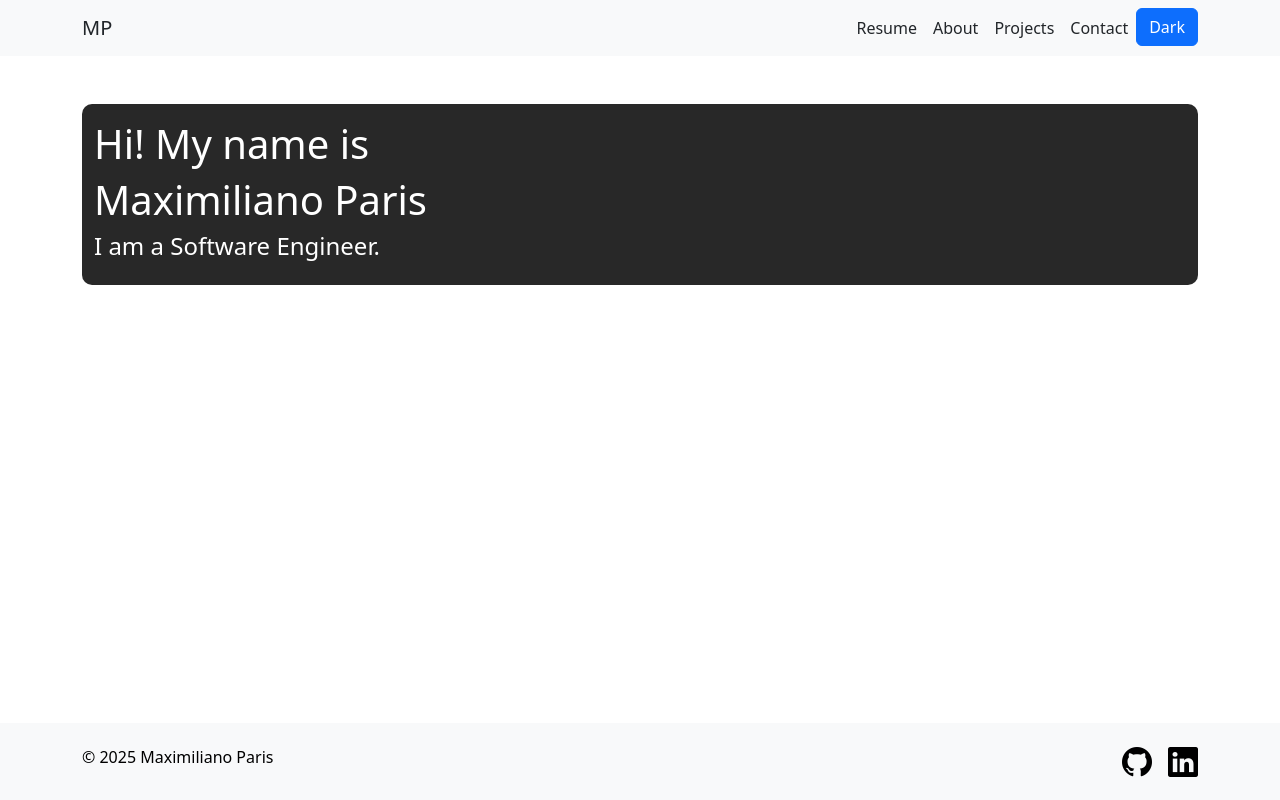
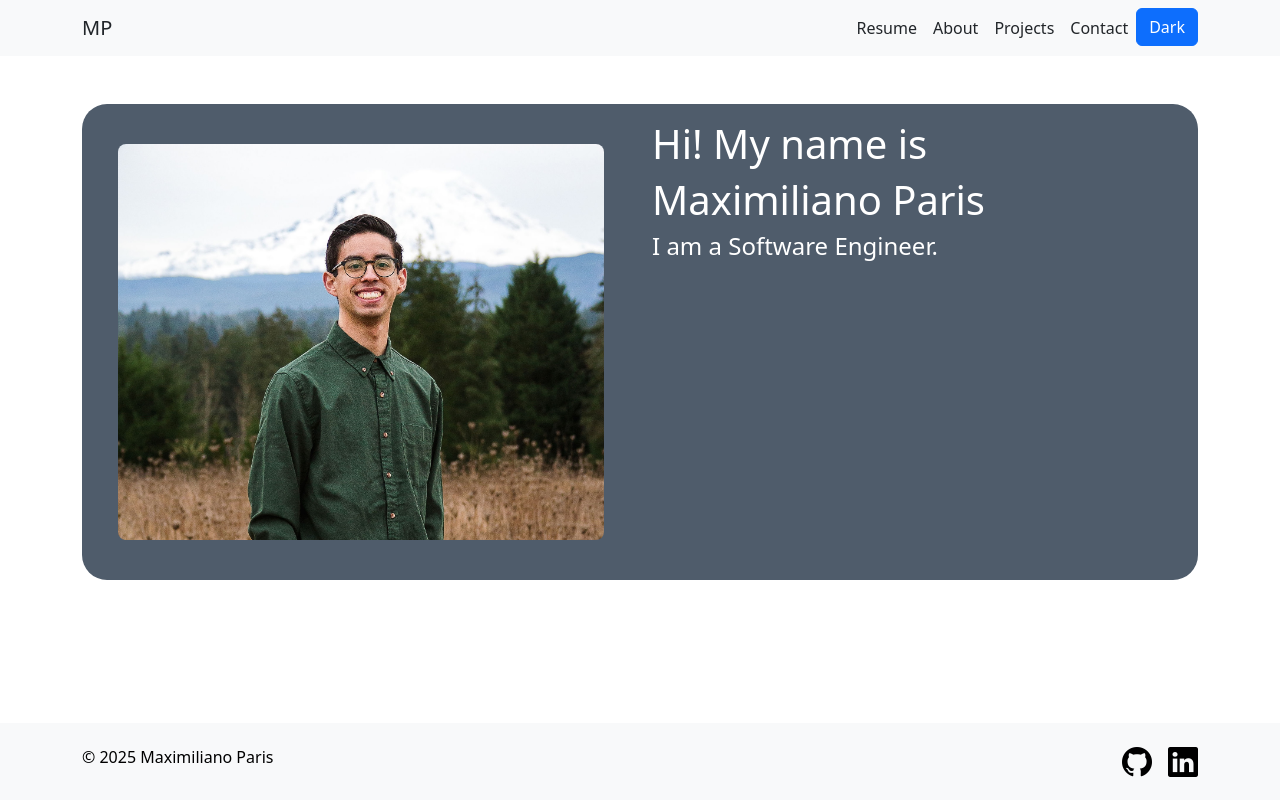
Before and after one commit to maxiparis/portfolio, a React (Vite) app: page / in a window 1280 px wide. Built offline with nearby package versions, Linux system fonts and the light colour scheme.

Commit message:
feat: added profile picture

```diff
--- a/src/App.css
+++ b/src/App.css
@@ -37,9 +37,9 @@ body {
 }
 
 .main-cornered-containers-dark {
-  background-color: #282828;
+  background-color: #4f5c6b;
   color: #ffffff;
-  border-radius: 10px;
+  border-radius: 25px;
   padding: 1rem;
   margin: 1rem;
 }
@@ -47,19 +47,3 @@ body {
 .space-to-navbar {
   padding-top: 56px;
 }
-
-
-
-
-/*.logo {*/
-/*  height: 6em;*/
-/*  padding: 1.5em;*/
-/*  will-change: filter;*/
-/*  transition: filter 300ms;*/
-/*}*/
-/*a:hover {*/
-/*  filter: drop-shadow(0 0 1em #646cffaa);*/
-/*}*/
-/*.logo.react:hover {*/
-/*  filter: drop-shadow(0 0 2em #61dafbaa);*/
-/*}*/
--- a/src/App.tsx
+++ b/src/App.tsx
@@ -10,7 +10,6 @@ import {Container} from "react-bootstrap";
 
 function About() {
     const { theme } = useTheme();
-    // @ts-ignore
     return (
       <h1 className={theme === "light" ? "text-dark" : "text-white"}>ABOUT</h1>
     )
--- a/src/components/Hero.tsx
+++ b/src/components/Hero.tsx
@@ -1,4 +1,4 @@
-import {Container} from "react-bootstrap";
+import {Col, Container, Row} from "react-bootstrap";
 import {useTheme} from "./ThemeSetter.tsx";
 
 export default function Hero() {
@@ -6,9 +6,20 @@ export default function Hero() {
 
     return (
         <Container className="main-cornered-containers-dark mt-5">
-            <h1>Hi! My name is</h1>
-            <h1>Maximiliano Paris</h1>
-            <h4>I am a Software Engineer.</h4>
+          <Row>
+            <Col>
+              <img
+                src="/assets/picture/profile.jpeg"
+                alt="profile"
+                className="img-fluid rounded-5 p-4"
+              />
+            </Col>
+            <Col>
+              <h1>Hi! My name is</h1>
+              <h1>Maximiliano Paris</h1>
+              <h4>I am a Software Engineer.</h4>
+            </Col>
+          </Row>
         </Container>
     )
 }
```
Also changed, not shown: public/assets/picture/profile.jpeg (added).
